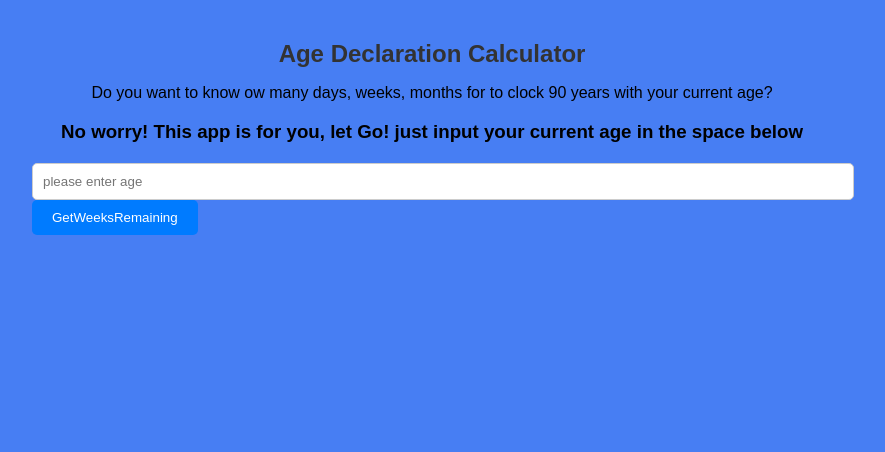
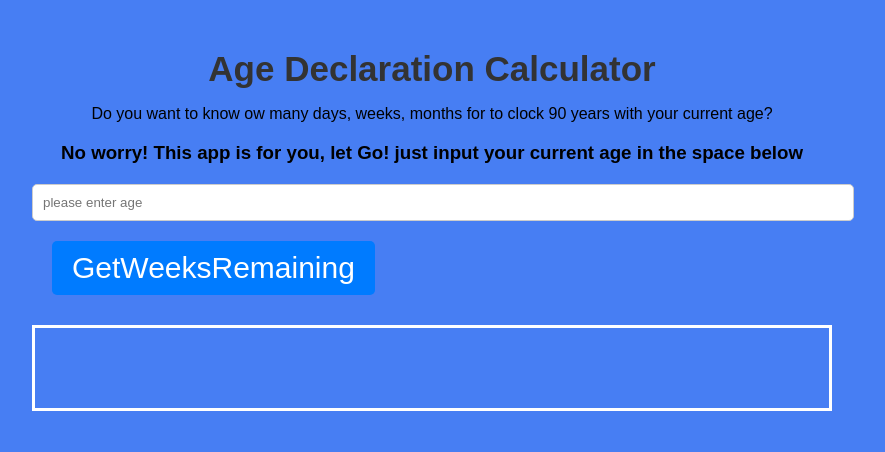
Before and after one commit to Aransiola-Esther/Agecalculator, a plain HTML site: page index.html in a window 1280 px wide. Shown: the whole page, without its empty margins (208-1093 px from the left). Drawn offline with Linux system fonts and the light colour scheme.

Commit message:
initial commit

```diff
--- a/index.html
+++ b/index.html
@@ -24,11 +24,7 @@
                     </div>
                 </div>
 
-
             </div>
-
-
-
         </div>
     </section>
     <script>
@@ -45,7 +41,7 @@
             if(days < 0){
                 alert("You have exceeded the age range");
             } else {
-                document.getElementById("display").innerHTML = "You remaining period to 90 years of age is " + _days + " days" + weeks + " weeks and" + months + " months";
+                document.getElementById("display").innerHTML = "You remaining days, weeks, months, to 90 years of age is " + _days + " days" + weeks + " weeks and" + months + " months";
             }
         }
 
--- a/styles.css
+++ b/styles.css
@@ -23,13 +23,22 @@ body {
   /* Style the header */
   .dec {
     color: #333;
-    font-size: 24px;
+    font-size: 35px;
     margin-bottom: 10px;
   }
 
-  /* Style the paragraph */
+  #calculate{
+    margin: 20px;
+    font-size: 30px;
+  }
+  #display{
+    border: #fff solid;
+    height: 80px;
+    text-align: center;
+  }
   p {
     font-size: 16px;
+
   }
 
   /* Style the form group */
```
